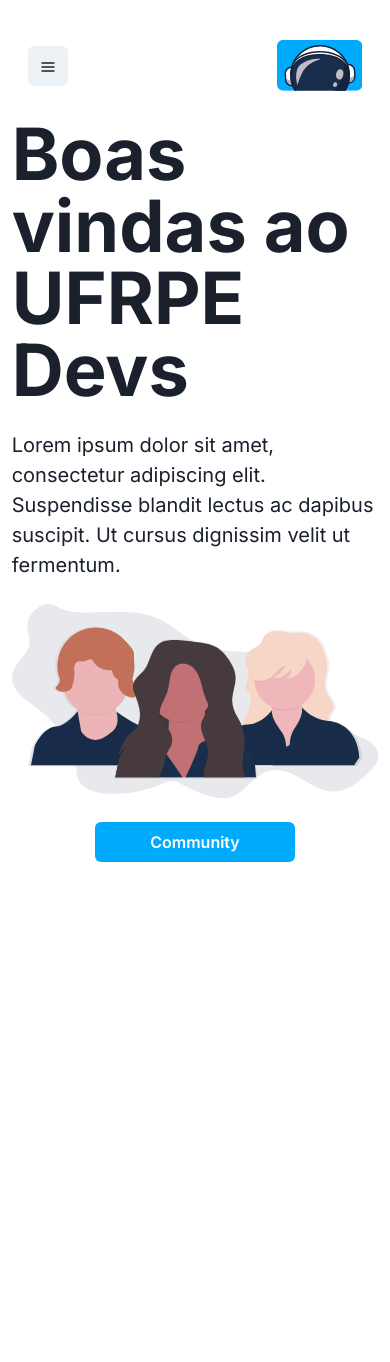
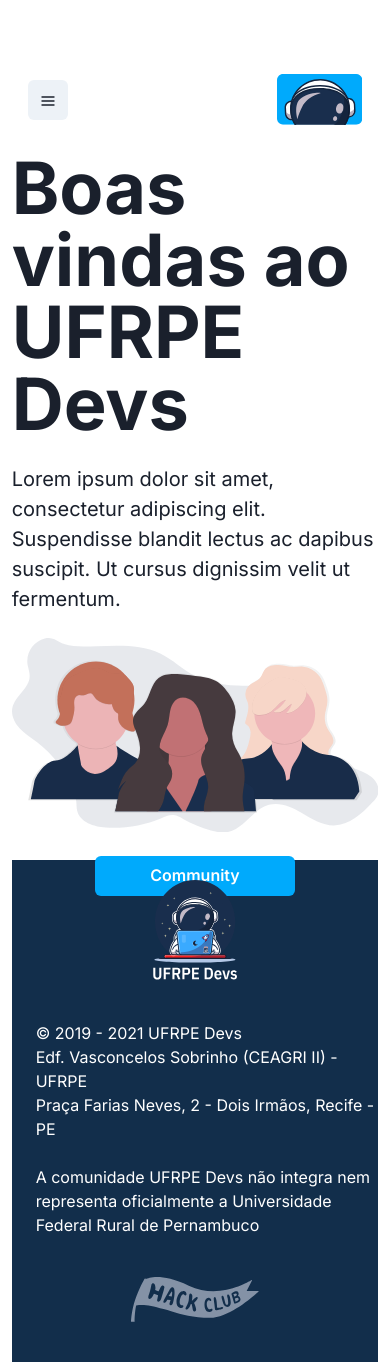
Before and after one commit to ufrpe-devs/ufrpe-devs.github.io, a Next.js app: page / in a window 390 px wide. Before the commit the page ends 862 px from the top, so only its background shows below. Built offline with nearby package versions, Linux system fonts and the light colour scheme.

Commit message:
feature(footer): footer completed

```diff
--- /dev/null
+++ b/components/Page/components/Footer/index.jsx
@@ -0,0 +1,62 @@
+import { Box, Grid, SimpleGrid, Stack, useMediaQuery } from '@chakra-ui/react';
+import * as React from 'react'
+import { AstronautLogo, HackClub } from '../../../../images';
+import { theme } from '../../../../styles/theme';
+
+const FooterLarge = () => {
+  return (
+    <Box display="flex" alignItems="center">
+      <Box style={{width: 'auto !important'}}>
+        <AstronautLogo />
+      </Box>
+      <Box flex={1} ml={6} color="white">
+        <Box >
+          <Box>© 2019 - 2021 UFRPE Devs</Box>
+          <Box>Edf. Vasconcelos Sobrinho (CEAGRI II) - UFRPE</Box>
+          <Box>Praça Farias Neves, 2 - Dois Irmãos, Recife - PE</Box>
+          <br/>
+          <Box>A comunidade UFRPE Devs não integra nem representa oficialmente a Universidade Federal Rural de Pernambuco</Box>
+        </Box>
+      </Box>
+      <Box >
+        <HackClub />
+      </Box>
+    </Box>
+  )
+}
+
+const TinyFooter = () => {
+  return (
+    <SimpleGrid columns={1}>
+      <Box style={{width: 'auto !important', textAlign: 'center'}}>
+        <AstronautLogo style={{margin: 'auto', marginBottom: 20}} />
+      </Box>
+      <Box flex={1} ml={6} color="white">
+        <Box >
+          <Box>© 2019 - 2021 UFRPE Devs</Box>
+          <Box>Edf. Vasconcelos Sobrinho (CEAGRI II) - UFRPE</Box>
+          <Box>Praça Farias Neves, 2 - Dois Irmãos, Recife - PE</Box>
+          <br/>
+          <Box>A comunidade UFRPE Devs não integra nem representa oficialmente a Universidade Federal Rural de Pernambuco</Box>
+        </Box>
+      </Box>
+      <Box >
+        <HackClub style={{margin: '40px auto'}}/>
+      </Box>
+    </SimpleGrid>
+  )
+}
+
+export default function Footer() {
+  const [isTinyThan992] = useMediaQuery("(max-width: 992px)")
+
+  return (
+    <Box as="footer" role="contentinfo" bg={theme.colors.brand.primary} p={isTinyThan992? 0: "6"} ml={0} mr={0}>
+      {isTinyThan992?
+        <TinyFooter/>
+      :
+        <FooterLarge/>
+      }
+    </Box>
+  );
+}
--- a/components/Page/components/Navbar/index.jsx
+++ b/components/Page/components/Navbar/index.jsx
@@ -6,7 +6,6 @@ import {
   IconButton,
   useDisclosure,
   Stack,
-  useMediaQuery,
   Collapse,
 } from '@chakra-ui/react';
 import { HamburgerIcon, CloseIcon } from '@chakra-ui/icons';
--- a/components/Page/components/index.jsx
+++ b/components/Page/components/index.jsx
@@ -1 +1,2 @@
-export { default as Navbar } from './Navbar';
+export { default as Navbar } from './Navbar'
+export { default as Footer } from './Footer'
--- a/components/Page/index.jsx
+++ b/components/Page/index.jsx
@@ -1,10 +1,14 @@
-import { Navbar } from './components';
+import { Container } from '@chakra-ui/react'
+import { Navbar, Footer } from './components'
 
 export default function Page({ children }) {
   return (
     <>
-      <Navbar />
-      {children}
+      <Container maxW="container.xl" p={"4vh 0"} id="container">
+        <Navbar />
+        {children}
+      </Container>
+      <Footer/>
     </>
   );
 }
--- a/images/index.js
+++ b/images/index.js
@@ -1,3 +1,5 @@
 export { default as LogoRectangle } from './logo-rectangle.svg';
 export { default as LogoSmall } from './logo-small.svg';
 export { default as Community } from './community.svg';
+export { default as AstronautLogo } from './astronaut-logo.svg'
+export { default as HackClub } from './hack-club.svg'
--- a/pages/index.jsx
+++ b/pages/index.jsx
@@ -1,5 +1,5 @@
-import Page from '../components/Page';
-import { Hero } from '../components/Home';
+import Page from "../components/Page"
+import { Hero } from "../components/Home"
 
 export default function Home() {
   return (
```
Also changed, not shown: images/astronaut-logo.svg (added), images/hack-club.svg (added).
